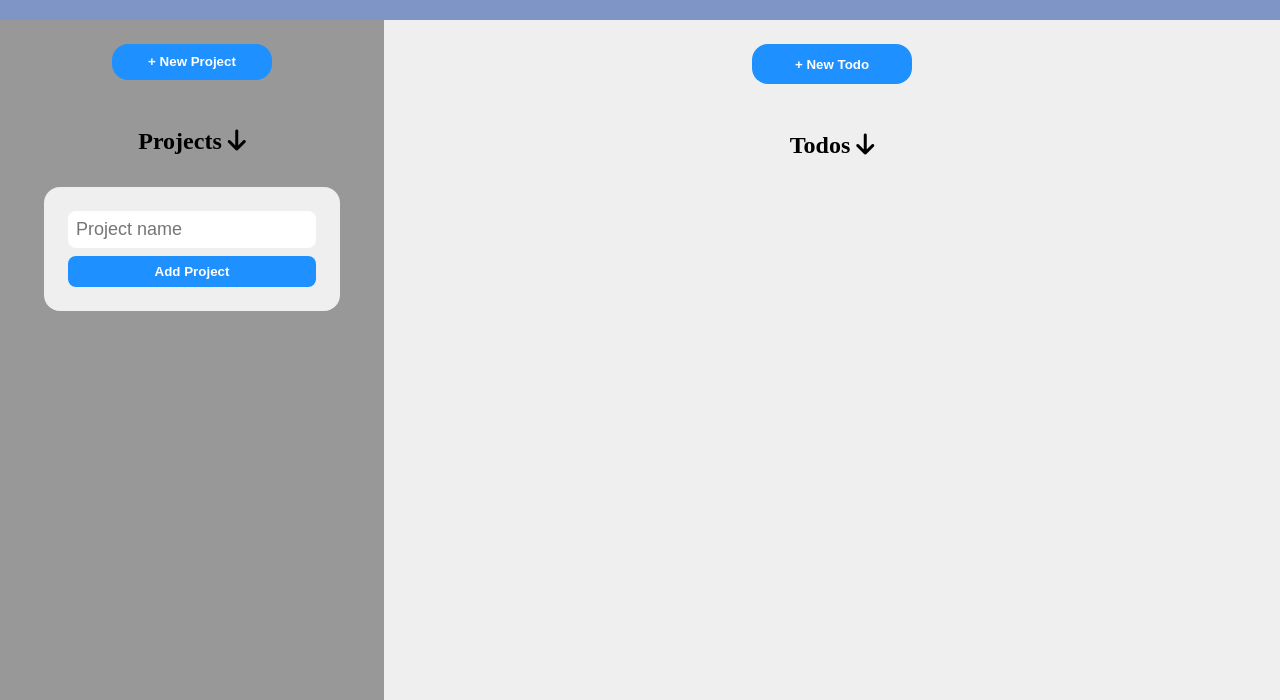
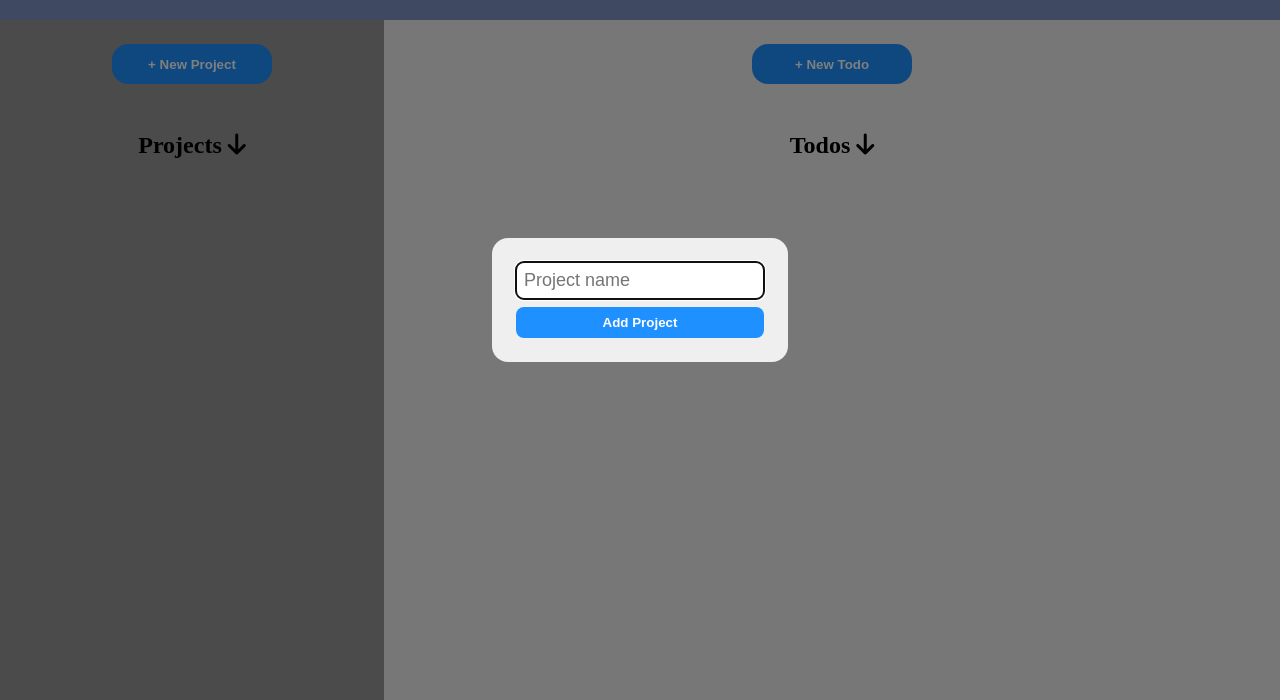
Before and after one commit to dariojularic/Todo-list-js, a website built with Vite: page index.html in a window 1280 px wide. Both pictures are taken after a click on the button "+ New Project". Shown: the part 100-800 px from the top of the page. Built offline with nearby package versions, Linux system fonts and the light colour scheme.

Commit message:
Refactor code

```diff
--- a/main.js
+++ b/main.js
@@ -170,6 +170,8 @@ projectForm.addEventListener("submit", (event) => {
   projectManager.addProject(newProject);
   projectManager.renderProjects();
   projectsList.querySelector(`.item-${projectManager.getActiveProject().id}`).classList.add("selected");
+  projectForm.style.visibility = "hidden";
+  overlay.style.visibility = "hidden";
 })
 
 todoForm.addEventListener("submit", (event) => {
@@ -210,17 +212,21 @@ projectsList.addEventListener("click", (event) => {
   }
 })
 
-// newProjectBtn.addEventListener("click", () => {
-//   projectForm
-// })
+newProjectBtn.addEventListener("click", () => {
+  projectForm.style.visibility = "visible";
+  overlay.style.visibility = "visible";
+  projectFormInput.focus();
+})
 
 newTodoBtn.addEventListener("click", () => {
   todoForm.style.visibility = "visible";
-  // todoForm.style.zIndex = 2;
   overlay.style.visibility = "visible";
+  todoTextFormInput.focus();
 })
 
 overlay.addEventListener("click", () => {
   overlay.style.visibility = "hidden";
   todoForm.style.visibility = "hidden";
+  projectForm.style.visibility = "hidden";
+  overlay.style.visibility = "hidden";
 })
--- a/style.css
+++ b/style.css
@@ -93,6 +93,12 @@ h3 {
   background-color:  rgb(239, 239, 239);
   padding: 24px;
   border-radius: 16px;
+  position: absolute;
+  top: 50%;
+  left: 50%;
+  transform: translate(-50%, -50%);
+  visibility: hidden;
+  z-index: 2;
 }
 
 .project-form-input, .todo-text-form-input, .due-date-input {
```
